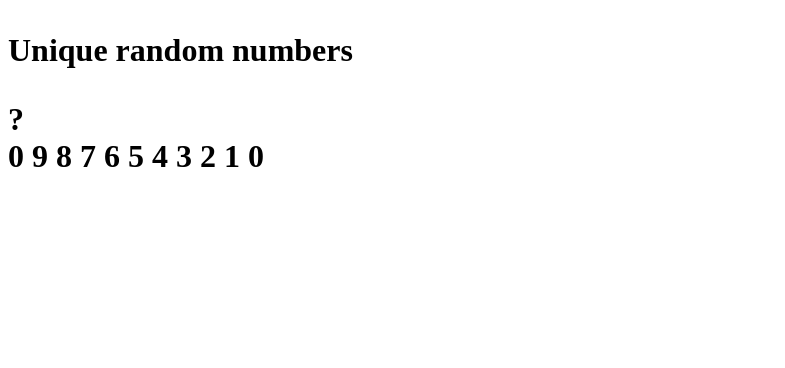
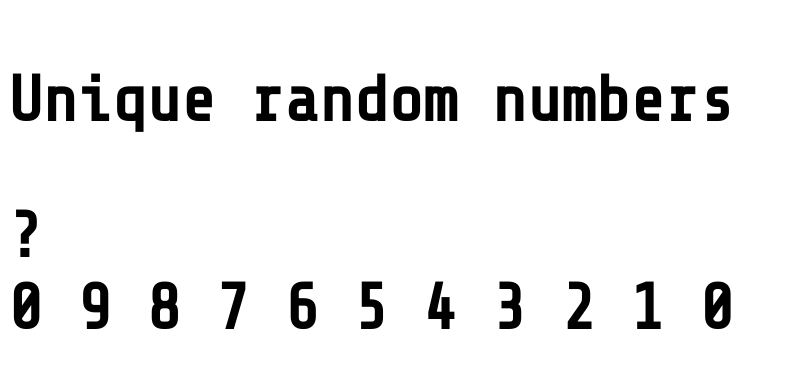
Before and after one commit to ajinkyac/random-number-ticker, an Angular app: page / in a window 1280 px wide. Shown: the top 368 px of the page, without its empty margins (0-785 px from the left). Built offline with nearby package versions, Linux system fonts and the light colour scheme.

Commit message:
Ticker SASS udpated

```diff
--- a/src/app/ticker/ticker.component.scss
+++ b/src/app/ticker/ticker.component.scss
@@ -1,2 +1,16 @@
+// For a large application, these imports should be at a common app level sass file.
+@import url('https://fonts.googleapis.com/css?family=Share+Tech+Mono');
 @import './../styles/variables';
 @import './../styles/mixins';
+
+* {
+    font-family: $body-font;
+    font-size: 4rem;
+}
+
+.ticker-body {
+    .ticker-screen {
+        .digit-container {
+        }
+    }
+}
```
